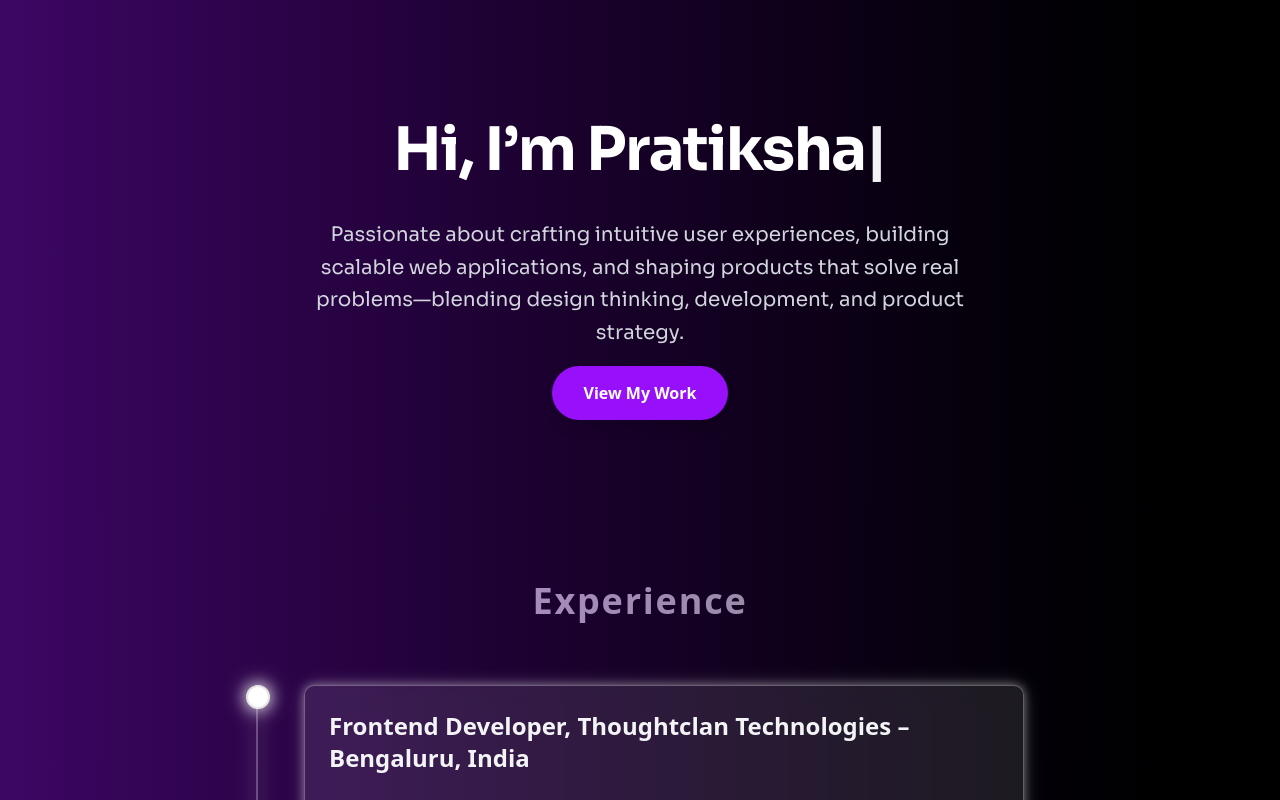
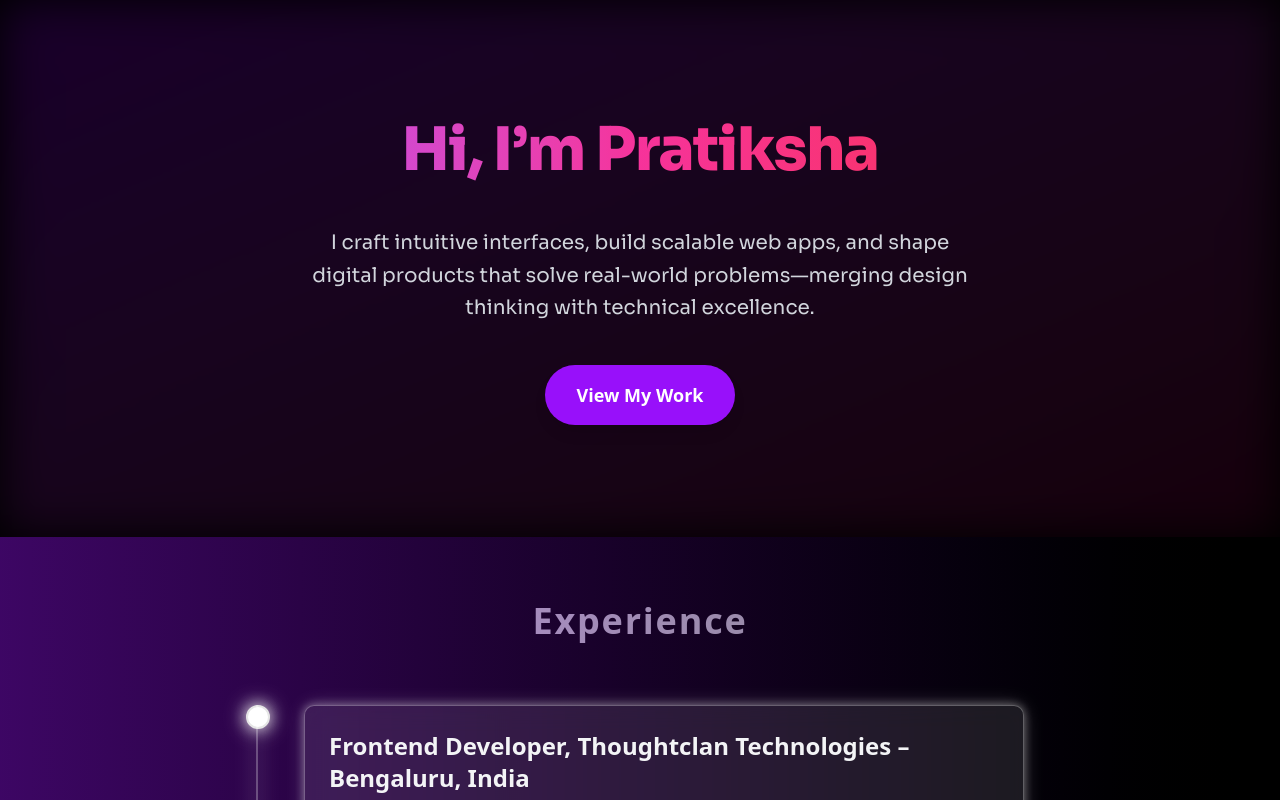
Before and after one commit to Pratiksha102/portfolio-2025, a Next.js app: page / in a window 1280 px wide. Shown: the top 800 px of the page. Built offline with nearby package versions, Linux system fonts and the light colour scheme.

Commit message:
Portfolio Changes

```diff
--- a/src/app/components/Contact.tsx
+++ b/src/app/components/Contact.tsx
@@ -2,76 +2,75 @@
 
 import { motion } from "framer-motion";
 import { FaGithub, FaLinkedin, FaEnvelope } from "react-icons/fa";
+import { Sora } from "next/font/google";
+
+const sora = Sora({
+  subsets: ["latin"],
+  weight: ["600", "700"],
+});
 
 const Contact = () => {
   return (
-    <section className="relative bg-black py-24 px-6 md:px-12 text-center font-sora overflow-hidden" id="contact">
-      {/* Gradient background */}
-      <div className="absolute inset-0 bg-gradient-to-r from-purple-600 to-black opacity-40 animate-gradient z-0" />
+    <section
+      id="contact"
+      className="relative bg-black py-28 px-6 text-white overflow-hidden"
+    >
+      {/* Background Gradient Pulse */}
+      <div className="absolute inset-0 bg-gradient-to-br from-purple-700/20 to-pink-600/10 animate-pulse blur-xl z-0" />
 
-      {/* Foreground content */}
-      <div className="relative z-10">
+      {/* Foreground Content */}
+      <div className="relative z-10 max-w-4xl mx-auto text-center space-y-10">
+        {/* Title */}
         <motion.h2
-          initial={{ opacity: 0, y: 20 }}
+          initial={{ opacity: 0, y: -20 }}
           whileInView={{ opacity: 1, y: 0 }}
-          transition={{ duration: 0.5 }}
+          transition={{ duration: 0.6 }}
           viewport={{ once: true }}
-          className="text-4xl font-bold tracking-wide mb-6 text-white"
+          className={`${sora.className} text-5xl md:text-6xl font-extrabold leading-tight tracking-tight bg-gradient-to-r from-purple-500 via-pink-500 to-red-500 bg-clip-text text-transparent`}
         >
           Let’s Connect
         </motion.h2>
 
+        {/* Description */}
         <motion.p
           initial={{ opacity: 0, y: 20 }}
           whileInView={{ opacity: 1, y: 0 }}
           transition={{ duration: 0.5, delay: 0.2 }}
-          viewport={{ once: true }}
-          className="text-white/80 text-lg max-w-xl mx-auto mb-8"
+          className={`${sora.className} text-lg md:text-xl text-gray-300 leading-relaxed max-w-2xl mx-auto`}
         >
-          I am open to collaboration opportunities, freelance projects, or professional discussions
+          I’m open to freelance projects, collaborations, or just chatting about tech, design, or ideas.
         </motion.p>
 
-        {/* Social Links */}
-        <div className="flex justify-center space-x-6">
-          <motion.a
+        {/* Social Icons */}
+        <motion.div
+          initial={{ opacity: 0, y: 20 }}
+          whileInView={{ opacity: 1, y: 0 }}
+          transition={{ duration: 0.5, delay: 0.4 }}
+          className="flex justify-center space-x-6"
+        >
+          <a
             href="https://github.com/Pratiksha102"
-            target="_blank" // Open link in new tab
-            rel="noopener noreferrer" // Security precaution
-            initial={{ opacity: 0 }}
-            whileInView={{ opacity: 1 }}
-            transition={{ duration: 0.5, delay: 0.4 }}
-            viewport={{ once: true }}
-            className="text-white text-2xl hover:text-purple-600 transition"
+            target="_blank"
+            rel="noopener noreferrer"
+            className="text-white text-3xl hover:text-purple-400 transition"
           >
             <FaGithub />
-          </motion.a>
-
-          <motion.a
+          </a>
+          <a
             href="https://www.linkedin.com/in/pratiksha-/"
-            target="_blank" // Open link in new tab
-            rel="noopener noreferrer" // Security precaution
-            initial={{ opacity: 0 }}
-            whileInView={{ opacity: 1 }}
-            transition={{ duration: 0.5, delay: 0.4 }}
-            viewport={{ once: true }}
-            className="text-white text-2xl hover:text-purple-600 transition"
+            target="_blank"
+            rel="noopener noreferrer"
+            className="text-white text-3xl hover:text-purple-400 transition"
           >
             <FaLinkedin />
-          </motion.a>
-
-          <motion.a
+          </a>
+          <a
             href="mailto:pratiksha.gupta15@gmail.com"
-            target="_blank" // Open link in new tab
-            rel="noopener noreferrer" // Security precaution
-            initial={{ opacity: 0 }}
-            whileInView={{ opacity: 1 }}
-            transition={{ duration: 0.5, delay: 0.4 }}
-            viewport={{ once: true }}
-            className="text-white text-2xl hover:text-purple-600 transition"
+            className="text-white text-3xl hover:text-purple-400 transition"
           >
             <FaEnvelope />
-          </motion.a>
-        </div>
+          </a>
+        </motion.div>
       </div>
     </section>
   );
--- a/src/app/components/HeroSection.tsx
+++ b/src/app/components/HeroSection.tsx
@@ -1,10 +1,8 @@
 "use client";
 
 import { motion } from "framer-motion";
-import { useEffect, useState } from "react";
-import { Button } from "@/components/ui/button";
 import { Sora } from "next/font/google";
-import { Link } from "react-scroll"; // Importing Link from react-scroll
+import { Link } from "react-scroll";
 
 const sora = Sora({
   subsets: ["latin"],
@@ -12,66 +10,45 @@ const sora = Sora({
 });
 
 const HeroSection = () => {
-  const fullText = "Hi, I’m Pratiksha";
-  const [displayedText, setDisplayedText] = useState("");
-  const [index, setIndex] = useState(0);
+  return (
+    <section className="relative bg-black py-28 px-6 text-white overflow-hidden">
+      {/* Gradient Animation Layer */}
+      <div className="absolute inset-0 bg-gradient-to-br from-purple-700/20 to-pink-600/10 animate-pulse blur-xl z-0" />
 
-  useEffect(() => {
-    let timeout: NodeJS.Timeout;
-
-    if (index < fullText.length) {
-      timeout = setTimeout(() => {
-        setDisplayedText((prev) => prev + fullText.charAt(index));
-        setIndex((prev) => prev + 1);
-      }, 100);
-    } else {
-      timeout = setTimeout(() => {
-        setDisplayedText("");
-        setIndex(0);
-      }, 1500);
-    }
-
-    return () => clearTimeout(timeout);
-  }, [index]);
-
-  return (
-    <section className="bg-black py-28 px-6 text-white relative overflow-hidden">
-      {/* Gradient Background Animation */}
-      <div className="absolute inset-0 bg-gradient-to-r from-purple-600 to-black opacity-40 animate-gradient z-0" />
-
-      {/* Content */}
-      <div className="relative z-10 max-w-5xl mx-auto flex flex-col items-center text-center space-y-8">
+      {/* Hero Content */}
+      <div className="relative z-10 max-w-5xl mx-auto text-center space-y-10">
+        {/* Gradient Text */}
         <motion.h1
           initial={{ opacity: 0, y: -20 }}
           whileInView={{ opacity: 1, y: 0 }}
-          transition={{ duration: 0.7 }}
+          transition={{ duration: 0.6 }}
           viewport={{ once: false }}
-          className={`${sora.className} text-5xl md:text-6xl font-bold leading-tight text-white tracking-tight`}
+          className={`${sora.className} text-5xl md:text-6xl font-extrabold leading-tight tracking-tight bg-gradient-to-r from-purple-500 via-pink-500 to-red-500 bg-clip-text text-transparent`}
         >
-          {displayedText}
-          <span className="animate-pulse">|</span>
+          Hi, I’m Pratiksha
         </motion.h1>
 
+        {/* Description */}
         <motion.p
           initial={{ opacity: 0, y: 20 }}
           whileInView={{ opacity: 1, y: 0 }}
           transition={{ duration: 0.5, delay: 0.2 }}
-          className={`${sora.className} text-lg md:text-xl text-gray-300 leading-relaxed max-w-2xl`}
+          className={`${sora.className} text-lg md:text-xl text-gray-300 leading-relaxed max-w-2xl mx-auto`}
         >
-          Passionate about crafting intuitive user experiences, building scalable web applications, and shaping products that solve real problems—blending design thinking, development, and product strategy.
+          I craft intuitive interfaces, build scalable web apps, and shape digital products that solve real-world problems—merging design thinking with technical excellence.
         </motion.p>
 
+        {/* CTA Button */}
         <motion.div
           initial={{ opacity: 0, y: 20 }}
           whileInView={{ opacity: 1, y: 0 }}
           transition={{ duration: 0.5, delay: 0.4 }}
         >
-          {/* Scroll to Projects section using react-scroll */}
           <Link
-            to="projects" // 'projects' is the ID of the section you want to scroll to
-            smooth={true} // Enables smooth scrolling
-            duration={500} // Time for scroll animation
-            className="bg-purple-600 text-white font-bold px-8 py-4 rounded-full hover:bg-purple-500 transition-all shadow-lg cursor-pointer"
+            to="projects"
+            smooth={true}
+            duration={500}
+            className="inline-block bg-purple-600 hover:bg-purple-700 transition-all text-white font-bold text-lg px-8 py-4 rounded-full shadow-lg hover:shadow-xl"
           >
             View My Work
           </Link>
--- a/src/app/page.tsx
+++ b/src/app/page.tsx
@@ -10,7 +10,7 @@ export default function Page() {
      <HeroSection />
      <Experience />
       <Projects />
-      <CaseStudies/>
+      {/* <CaseStudies/> */}
       <Contact />
   </>
 }
```
